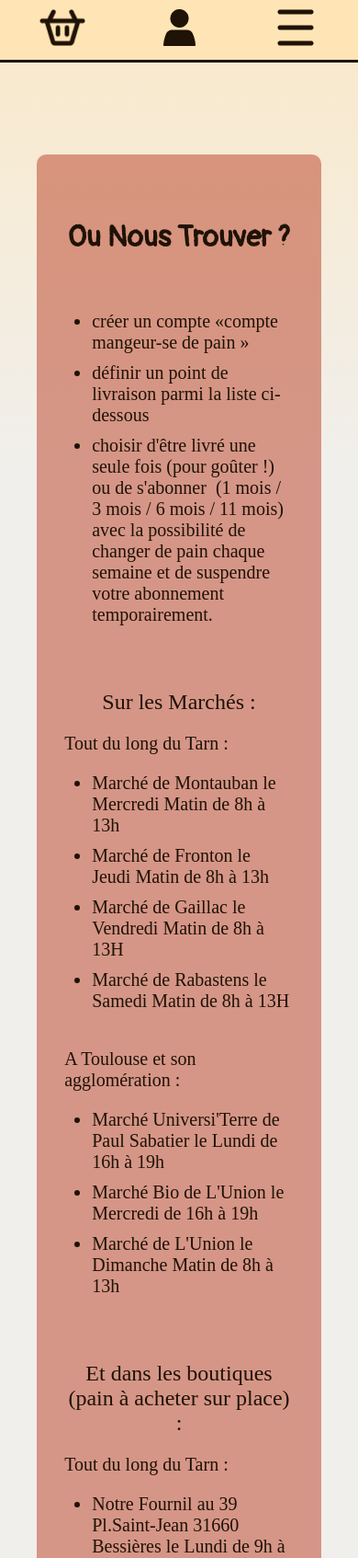
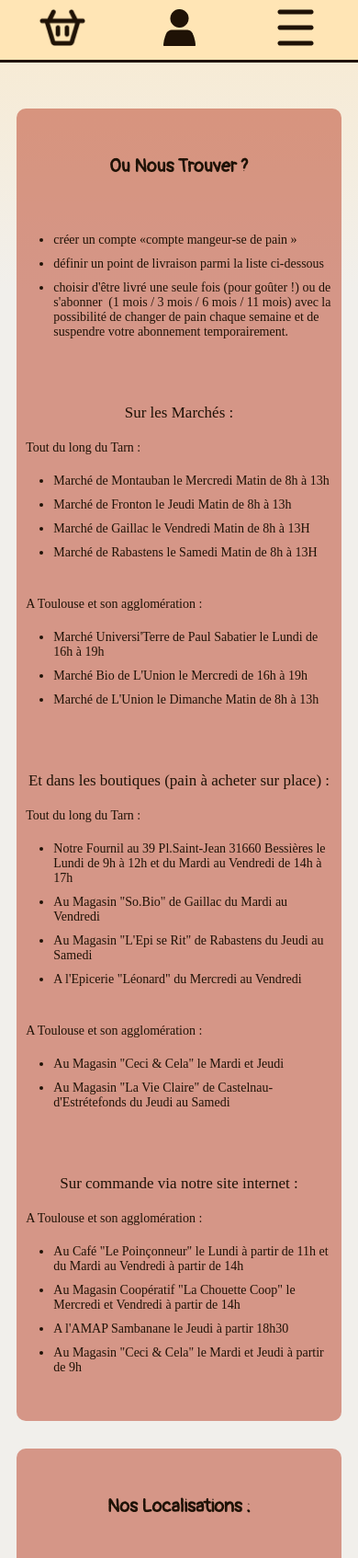
Before and after one commit to RomainB1989/Project-EpiNature, a PHP site: page /Front-End/ou-nous-trouver.html in a window 390 px wide. Shown: the part 300-1994 px from the top of the page at 92% size. Run offline with PHP 8.4, Linux system fonts and the light colour scheme; some web fonts are replaced.

Commit message:
Modif 09-02-2025

```diff
--- a/Front-End/contact.html
+++ b/Front-End/contact.html
@@ -144,9 +144,7 @@
             <p>Tél de Marie : 06 63 42 42 10</p>
             <p>Tél du Fournil : 05 61 42 42 10</p>
             <p class="important">Ou nous Sommes :</p>
-            <div>
-                <iframe title="Map Ump-OpenStreetMap Localisation Fournil EpiNature" frameborder="0" allowfullscreen allow="geolocation" src="https://umap.openstreetmap.fr/fr/map/localisations-epinature_1158085?scaleControl=false&miniMap=false&scrollWheelZoom=false&zoomControl=true&editMode=disabled&moreControl=false&searchControl=null&tilelayersControl=null&embedControl=null&datalayersControl=true&onLoadPanel=none&captionBar=false&captionMenus=true&datalayers=42468a56-94c8-473d-ba00-a3b23b6a1bf5#16/43.8007/1.6057"></iframe>
-            </div>
+            <iframe title="Map Ump-OpenStreetMap Localisation Fournil EpiNature" frameborder="0" allowfullscreen allow="geolocation" src="https://umap.openstreetmap.fr/fr/map/localisations-epinature_1158085?scaleControl=false&miniMap=false&scrollWheelZoom=false&zoomControl=true&editMode=disabled&moreControl=false&searchControl=null&tilelayersControl=null&embedControl=null&datalayersControl=true&onLoadPanel=none&captionBar=false&captionMenus=true&datalayers=42468a56-94c8-473d-ba00-a3b23b6a1bf5#16/43.8007/1.6057"></iframe>
         </div>
     </main>
 
--- a/Front-End/ou-nous-trouver.html
+++ b/Front-End/ou-nous-trouver.html
@@ -123,7 +123,7 @@
                 </ul>
             </p>
             <p class="important">Sur les Marchés :</p>
-            <p>Tout du long du Tarn :
+            <p class="important2">Tout du long du Tarn :
                 <ul>
                     <li>Marché de Montauban le Mercredi Matin de 8h à 13h</li>
                     <li>Marché de Fronton le Jeudi Matin de 8h à 13h</li>
@@ -131,7 +131,7 @@
                     <li>Marché de Rabastens le Samedi Matin de 8h à 13H</li>
                 </ul>
             </p>
-            <p>A Toulouse et son agglomération :
+            <p class="important2">A Toulouse et son agglomération :
                 <ul>
                     <li>Marché Universi'Terre de Paul Sabatier le Lundi de 16h à 19h</li>
                     <li>Marché Bio de L'Union le Mercredi de 16h à 19h</li>
@@ -139,7 +139,7 @@
                 </ul>
             </p>
             <p class="important">Et dans les boutiques (pain à acheter sur place) :</p>
-            <p>Tout du long du Tarn :
+            <p class="important2">Tout du long du Tarn :
                 <ul>
                     <li>Notre Fournil au 39 Pl.Saint-Jean 31660 Bessières le Lundi de 9h à 12h et du Mardi au Vendredi de 14h à 17h</li>
                     <li>Au Magasin "So.Bio" de Gaillac du Mardi au Vendredi</li>
@@ -147,14 +147,14 @@
                     <li>A l'Epicerie "Léonard" du Mercredi au Vendredi</li>
                 </ul>
             </p>
-            <p>A Toulouse et son agglomération :
+            <p class="important2">A Toulouse et son agglomération :
                 <ul>
                     <li>Au Magasin "Ceci & Cela" le Mardi et Jeudi</li>
                     <li>Au Magasin "La Vie Claire" de Castelnau-d'Estrétefonds du Jeudi au Samedi</li>
                 </ul>
             </p>
             <p class="important">Sur commande via notre site internet :</p>
-            <p>A Toulouse et son agglomération :
+            <p class="important2">A Toulouse et son agglomération :
                 <ul>
                     <li>Au Café "Le Poinçonneur" le Lundi à partir de 11h et du Mardi au Vendredi à partir de 14h</li>
                     <li>Au Magasin Coopératif "La Chouette Coop" le Mercredi et Vendredi à partir de 14h</li>
@@ -162,14 +162,10 @@
                     <li>Au Magasin "Ceci & Cela" le Mardi et Jeudi à partir de 9h</li>
                 </ul>
             </p>
-
         </article>
-
         <article class="boxContent">
             <h3>Nos Localisations :</h3>
-            <div>
-                <iframe title="Map Ump-OpenStreetMap Localisations EpiNature" frameborder="0" allowfullscreen allow="geolocation" src="https://umap.openstreetmap.fr/fr/map/localisations-epinature_1158085?scaleControl=true&miniMap=false&scrollWheelZoom=true&zoomControl=true&editMode=disabled&moreControl=false&searchControl=null&tilelayersControl=null&embedControl=null&datalayersControl=true&onLoadPanel=none&captionBar=false&captionMenus=true&datalayers=42468a56-94c8-473d-ba00-a3b23b6a1bf5#11/43.7946/1.6301"></iframe>
-            </div>
+            <iframe title="Map Ump-OpenStreetMap Localisations EpiNature" frameborder="0" allowfullscreen allow="geolocation" src="https://umap.openstreetmap.fr/fr/map/localisations-epinature_1158085?scaleControl=true&miniMap=false&scrollWheelZoom=true&zoomControl=true&editMode=disabled&moreControl=false&searchControl=null&tilelayersControl=null&embedControl=null&datalayersControl=true&onLoadPanel=none&captionBar=false&captionMenus=true&datalayers=42468a56-94c8-473d-ba00-a3b23b6a1bf5#11/43.7946/1.6301"></iframe>
         </article>
     </main>
     <footer>
--- a/Front-End/partenaires.html
+++ b/Front-End/partenaires.html
@@ -115,7 +115,8 @@
 
     <main id="partenaires">
         <h2>Nos Partenaires</h2>
-        <p class="important">A L’ÉpiNature, nous avons développé des relations fortes avec des partenaires que nous vous présentons ici :</p>
+        <p class="important">A L’ÉpiNature, nous avons développé des relations fortes avec des partenaires que nous vous présentons ici.</p>
+        <hr />
         <div class="partenaire">
             <article class="boxInfo1">
                 <p class="important">Moulin de Magdelaine</p>
--- a/Style/ou-nous-trouver.css
+++ b/Style/ou-nous-trouver.css
@@ -1,31 +1,31 @@
 #ouNousTrouver{
-    margin: 30px auto;
+    padding: 40px 0px;
 
     article{
         width: 900px;
-        padding: 40px 30px;
+        padding: 20px 30px;
         margin: 30px auto;
         display: flex;
         flex-direction: column;
-        font-size: 20px;
+        font-size: var(--width-Text);
         background-color: rgba(186, 62, 37, 0.5);
         color: var(--blackEarth);
         border-radius: 10px;
     }
 
-    .boxText{
+    .boxText, .boxContent{
         font-family: Belanosima;
         text-align: left;
 
         h3{
             text-align: center;
             font-family: Pangolin;
-            font-size: 32px;
+            font-size: var(--width-Title3);
             margin: 30px 0px;
         }
 
         .important{
-            font-size: 24px;
+            font-size: var(--width-TextImportant);
             text-align: center;
             margin-top: 40px;
             margin-bottom: 10px;
@@ -49,47 +49,30 @@
         a:hover{
             color: var(--goldWheat);
         }
-    }
 
-    .boxContent{
-        font-family: Pangolin;
-        text-align: center;
-        display: flex;
-        flex-direction: column;
-        align-items: center;
-        padding: 20px 30px;
-
-        h3{
-            font-size: 32px;
-            margin: 30px 0px;
-        }
-
-        div{
-            position: relative;
-            width: 80%;
+        iframe{
+            width: 90%;
+            height: 600px;
             margin: 20px auto;
-            padding-bottom: 50%;
-            padding-top: 25px;
-            height: 0;
-
-            iframe{
-                position: absolute;
-                top: 0;
-                left: 0;
-                width: 100%;
-                height: 100%;
-            }
         }
     }
 }
 
 @media screen and (min-width:300px) and (max-width:940px){
     #ouNousTrouver{
-        width: 80%;
+        width: 95%;
+        padding: 20px 0px;
 
         article{
-            width: 80%;
+            width: 90%;
+            padding: 20px 10px;
         }
 
+        .boxContent{
+            iframe{
+                width: 96%;
+                /* height: 400px; */
+            }
+        }
     }
 }
--- a/Style/style.css
+++ b/Style/style.css
@@ -365,13 +365,13 @@ footer{
 /* Responsive Design  A partir de (min-width=920px) */
 @media screen and (min-width:300px) and (max-width:940px){
     :root{
-        --width-Title1: 44;
-        --width-Title2: 32;
-        --width-Title3: 24;
-        --width-Menu: 15;
-        --width-TextImportant: 17;
-        --width-TextImportant2: 16;
-        --width-Text: 14;
+        --width-Title1: 44px;
+        --width-Title2: 32px;
+        --width-Title3: 20px;
+        --width-Menu: 15px;
+        --width-TextImportant: 17px;
+        --width-TextImportant2: 16px;
+        --width-Text: 14px;
     }
 
     header{
```
Also changed, not shown: Style/accueil.css (+9 -8 lines), Style/cguv.css (+5 -4 lines), Style/contact.css (+27 -26 lines), Style/partenaires.css (+11 -19 lines).
